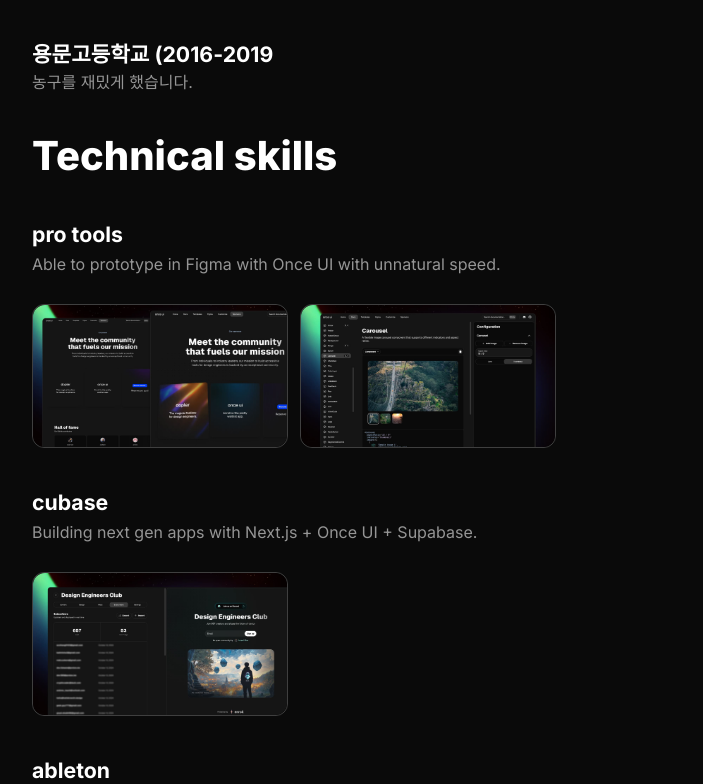
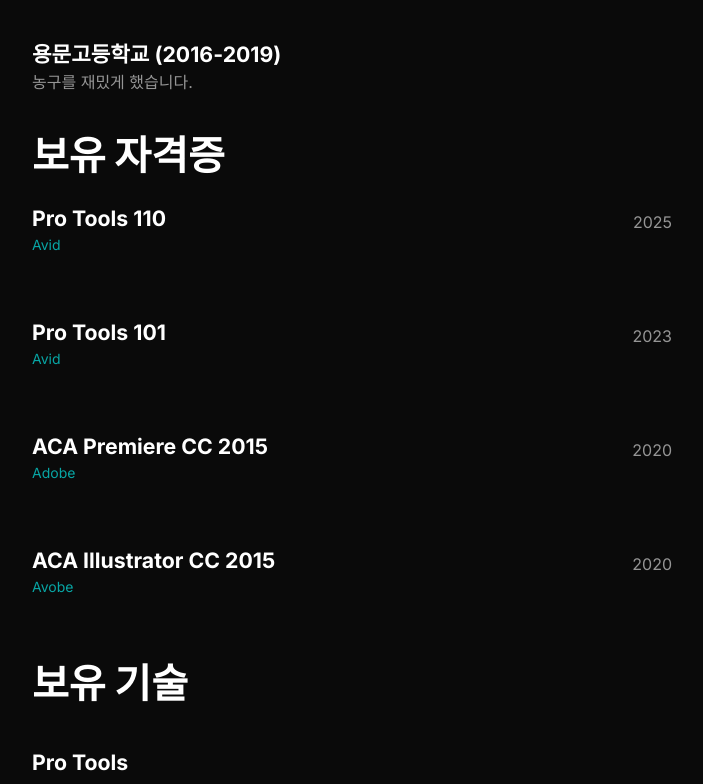
Before and after one commit to yeongungod/unifolio, a Next.js app: page /about in a window 1280 px wide. Shown: the part 1246-2030 px from the top of the page, without its empty margins (480-1183 px from the left). Built offline with nearby package versions, Linux system fonts and the light colour scheme.

Commit message:
약간의 내용 추가(about)

```diff
--- a/src/app/about/page.tsx
+++ b/src/app/about/page.tsx
@@ -291,6 +291,32 @@ export default function About() {
             </>
           )}
 
+{about.certificate.display && (
+            <>
+              <Heading as="h2" id={about.certificate.title} variant="display-strong-s" marginBottom="m">
+                {about.certificate.title}
+              </Heading>
+              <Column fillWidth gap="l" marginBottom="40">
+                {about.certificate.experiences.map((experience, index) => (
+                  <Column key={`${experience.company}-${experience.role}-${index}`} fillWidth>
+                    <Flex fillWidth horizontal="space-between" vertical="end" marginBottom="4">
+                      <Text id={experience.company} variant="heading-strong-l">
+                        {experience.company}
+                      </Text>
+                      <Text variant="heading-default-xs" onBackground="neutral-weak">
+                        {experience.timeframe}
+                      </Text>
+                    </Flex>
+                    <Text variant="body-default-s" onBackground="brand-weak" marginBottom="m">
+                      {experience.role}
+                    </Text>
+                    </Column>
+                    )
+                    )}
+                  </Column>
+            </>
+          )}
+
           {about.technical.display && (
             <>
               <Heading
--- a/src/app/resources/content.js
+++ b/src/app/resources/content.js
@@ -29,12 +29,12 @@ const social = [
   {
     name: "GitHub",
     icon: "github",
-    link: "https://github.com/once-ui-system/nextjs-starter",
+    link: "https://github.com/yeongungod/unifolio",
   },
   {
     name: "Youtube",
     icon: "youtube",
-    link: "https://www.linkedin.com/company/once-ui/",
+    link: "https://www.youtube.com/@unisound0205",
   },
   // {
   //   name: "X",
@@ -44,19 +44,20 @@ const social = [
   {
     name: "Email",
     icon: "email",
-    link: "mailto:example@gmail.com",
+    link: "mailto:pyu0205@naver.com",
   },
 ];
 
 const home = {
   label: "Home",
-  title: `${person.name}'s Portfolio`,
+  title: `사운드 디자니어 박영운`,
   description: `Portfolio website showcasing my work as a ${person.role}`,
   headline: <>사운드 디자이너 박영운</>,
   subline: (
     <>
-      간단한 소개와 <InlineCode>기술!</InlineCode>, 적을게 많다
-      <br /> 뭔가 적어야한다!
+      게임에 새로운 세계와 경험을 주고 싶은 사운드 디자이너 박영운입니다.
+      <br /><InlineCode>UAD</InlineCode>, <InlineCode>Waves</InlineCode>, <InlineCode>Izotope</InlineCode> 등의 플러그인을 사용하며
+      <br />메인 DAW로는 <InlineCode>Pro Tools</InlineCode>, <InlineCode>Cubase</InlineCode>를 사용하고 있습니다.
     </>
   ),
 };
@@ -81,7 +82,7 @@ const about = {
     title: "Introduction",
     description: (
       <>
-        자기소개 들어가자.
+      게임에 새로운 세계와 경험을 주고 싶은 사운드 디자이너 박영운입니다.
       </>
     ),
   },
@@ -138,17 +139,44 @@ const about = {
         description: <>방송영상과 음향전공으로 사운드를 공부했습니다.</>,
       },
       {
-        name: "용문고등학교 (2016-2019",
+        name: "용문고등학교 (2016-2019)",
         description: <>농구를 재밌게 했습니다.</>,
       },
     ],
   },
+
+    certificate: {
+      display: true, // set to false to hide this section
+      title: "보유 자격증",
+      experiences: [
+        {
+          company: "Pro Tools 110",
+          timeframe: "2025",
+          role: "Avid",
+        },
+        {
+          company: "Pro Tools 101",
+          timeframe: "2023",
+          role: "Avid",
+        },
+        {
+          company: "ACA Premiere CC 2015",
+          timeframe: "2020",
+          role: "Adobe",
+        },
+        {
+          company: "ACA Illustrator CC 2015",
+          timeframe: "2020",
+          role: "Avobe",
+        },
+      ],
+    },
   technical: {
     display: true, // set to false to hide this section
-    title: "Technical skills",
+    title: "보유 기술",
     skills: [
       {
-        title: "pro tools",
+        title: "Pro Tools",
         description: <>Able to prototype in Figma with Once UI with unnatural speed.</>,
         // optional: leave the array empty if you don't want to display images
         images: [
@@ -167,7 +195,7 @@ const about = {
         ],
       },
       {
-        title: "cubase",
+        title: "Cubase",
         description: <>Building next gen apps with Next.js + Once UI + Supabase.</>,
         // optional: leave the array empty if you don't want to display images
         images: [
@@ -180,7 +208,7 @@ const about = {
         ],
       },
       {
-        title: "ableton",
+        title: "Ableton Live",
         description: <>Building next gen apps with Next.js + Once UI + Supabase.</>,
         // optional: leave the array empty if you don't want to display images
         images: [
@@ -193,7 +221,7 @@ const about = {
         ],
       },
       {
-        title: "adobe",
+        title: "Adobe",
         description: <>Building next gen apps with Next.js + Once UI + Supabase.</>,
         // optional: leave the array empty if you don't want to display images
         images: [
@@ -206,8 +234,8 @@ const about = {
         ],
       },
       {
-        title: "thrid party plugin",
-        description: <>Building next gen apps with Next.js + Once UI + Supabase.</>,
+        title: "Thrid-Party Plug-In",
+        description: <>UAD, Waves, Izotope 등 다양한 플러그인을 사용하고 있습니다.</>,
         // optional: leave the array empty if you don't want to display images
         images: [
           {
```
Also changed, not shown: src/app/work/projects/simple-portfolio-builder.mdx (+30 -1 lines).
